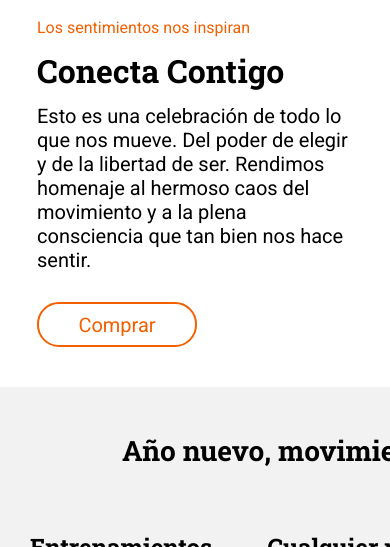
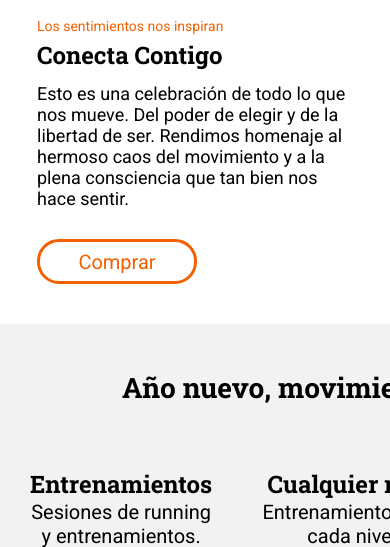
Before and after one commit to Adalab/modulo-1-evaluacion-final-teresatoledo, a website built with Vite: page src/index.html in a window 390 px wide. Shown: the part 846-1393 px from the top of the page. Built offline with nearby package versions, Linux system fonts and the light colour scheme.

Commit message:
Add media querie to connect section

```diff
--- a/src/scss/layout/_connect.scss
+++ b/src/scss/layout/_connect.scss
@@ -2,21 +2,31 @@
     margin: 20px 37px 40px 37px;
     &__p {
         color: $color-orange;
-        font-size: 1.6rem;
+        font-size: 1.4rem;
         font-family: $Roboto;
+        @media (min-width: 768px) {
+            font-size: 1.6rem;
+        }
     }
     &__h2 {
         color: $color-black;
-        font-size: 3.2rem;
+        font-size: 2.4rem;
         font-family: $RobotoSlab;
         text-transform: capitalize;
-        margin-top: 12px;
+        margin-top: 5px;
+        @media (min-width: 768px) {
+            font-size: 3.2rem;
+            margin-top: 12px;
+        }
     }
     &__text {
         color: $color-black;
-        font-size: 2.0rem;
+        font-size: 1.8rem;
         font-family: $Roboto;
         margin-top: 12px;
+        @media (min-width: 768px) {
+            font-size: 2.0rem;
+        }
     }
     &__button {
         color: $color-orange;
@@ -24,7 +34,7 @@
         font-family: $Roboto;
         margin-top: 30px;
         border-radius: 22px;
-        border: solid 2px $color-orange;
+        border: solid 3px $color-orange;
         background-color: $color-white;
         width: 160px;
         height: 45px;
```
